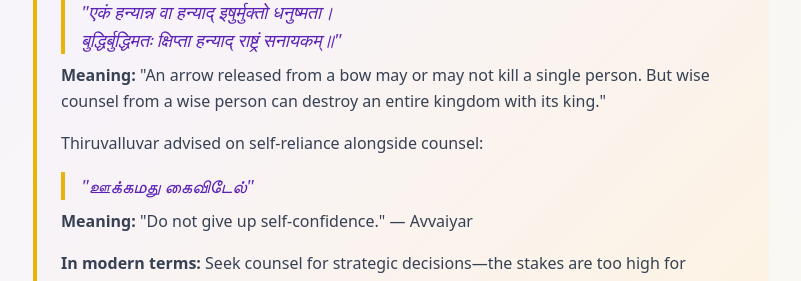
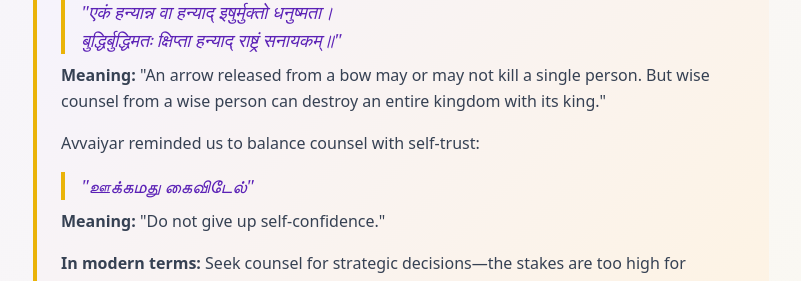
Before and after one commit to drkrishnan2007/business-education, a Next.js app: page /topics/decisions/solo-vs-group in a window 1280 px wide. Shown: the part 4012-4293 px from the top of the page, without its empty margins (239-1040 px from the left). Built offline with nearby package versions, Linux system fonts and the light colour scheme.

Commit message:
Fix attribution: Avvaiyar quote was incorrectly introduced as Thiruvalluvar

```diff
--- a/src/app/topics/decisions/solo-vs-group/page.tsx
+++ b/src/app/topics/decisions/solo-vs-group/page.tsx
@@ -333,14 +333,13 @@ export default function SoloVsGroupPage() {
               wise person can destroy an entire kingdom with its king.&quot;
             </p>
             <p className="text-gray-700 leading-relaxed mb-4">
-              Thiruvalluvar advised on self-reliance alongside counsel:
+              Avvaiyar reminded us to balance counsel with self-trust:
             </p>
             <blockquote className="text-lg font-serif text-[#5b21b6] italic mb-2 border-l-4 border-[#eab308] pl-4">
               &quot;ஊக்கமது கைவிடேல்&quot;
             </blockquote>
             <p className="text-gray-700 leading-relaxed mb-4">
               <strong>Meaning:</strong> &quot;Do not give up self-confidence.&quot;
-              &mdash; Avvaiyar
             </p>
             <p className="text-gray-700 leading-relaxed">
               <strong>In modern terms:</strong> Seek counsel for strategic
```
